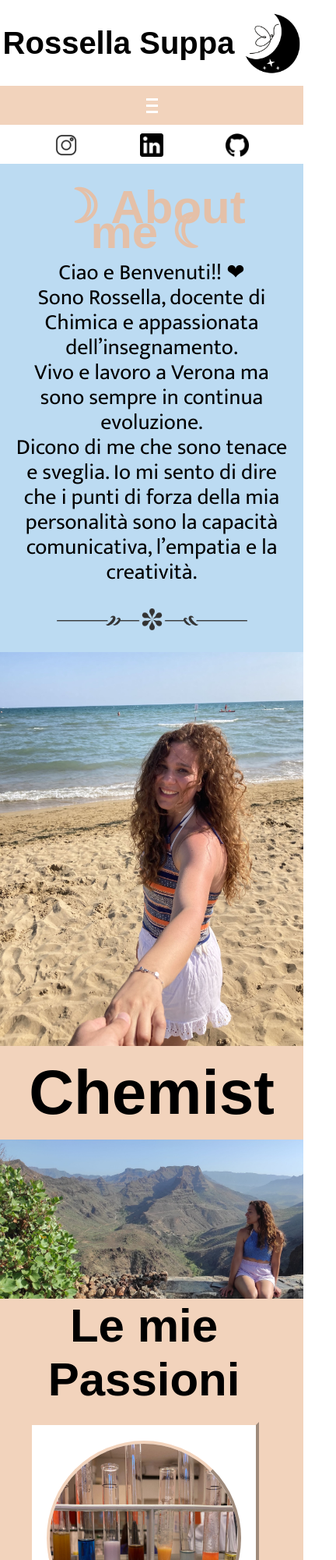
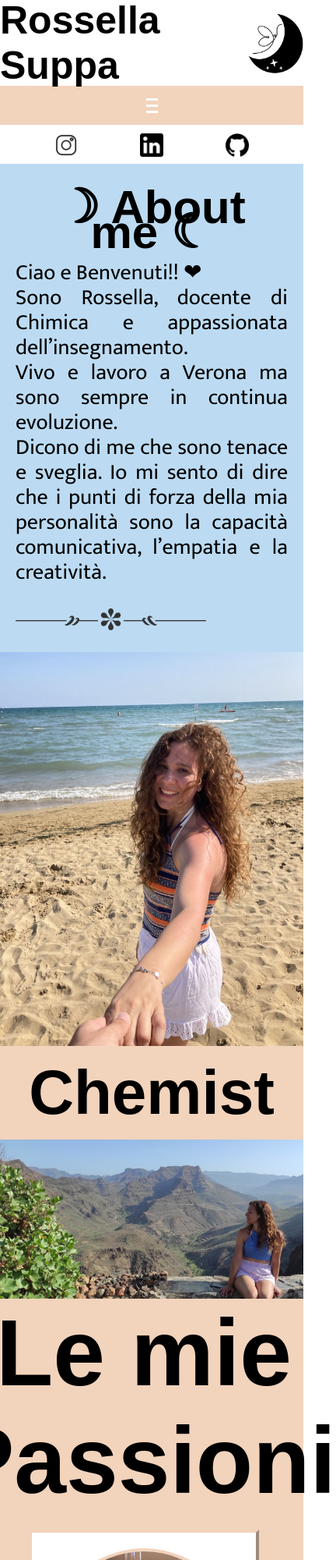
Before and after one commit to rossellasuppa/My-Website, a plain HTML site: page index.html in a window 390 px wide. Shown: the top 2000 px of the page at 78% size, 432 px wide, since content can reach past the window. Drawn offline with Linux system fonts and the light colour scheme; a web font is replaced by a local one.

Commit message:
modifica font size per cellulari

```diff
--- a/assets/css/style.css
+++ b/assets/css/style.css
@@ -135,7 +135,7 @@ body {
 .sez-testo {
     width: 50%;
     height: 100%;
-    text-align: center;
+    text-align: justify;
     font-size: 35px;
     padding: 30px;
     line-height: 60px;
@@ -145,7 +145,6 @@ body {
 .sez-testo h2 {
     font-family: Inspiration, Arial, Helvetica, sans-serif;
     font-size: 80px;
-    color: #e4c0a8;
     padding: 30px;
     text-align: center;
 }
@@ -331,7 +330,23 @@ body {
 
 @media only screen and (max-width: 768px) {
     .Rossella{
-        font-size: 40px;
+        font-size: 50px;
+    }
+
+    .sez-testo {
+        font-size: 25px;
+    }
+
+    .slideshow {
+        font-size: 80px;
+    }
+
+    .mi-presento2 p {
+        font-size: 25px;
+    }
+
+    .titoloCerchi {
+        font-size: 80px;
     }
 }
 
@@ -443,7 +458,7 @@ body {
     }
 
     .mi-presento2 p{
-        font-size: 20px;
+        font-size: 28px;
         padding: 30px;
         line-height: 25px;
     }
```
